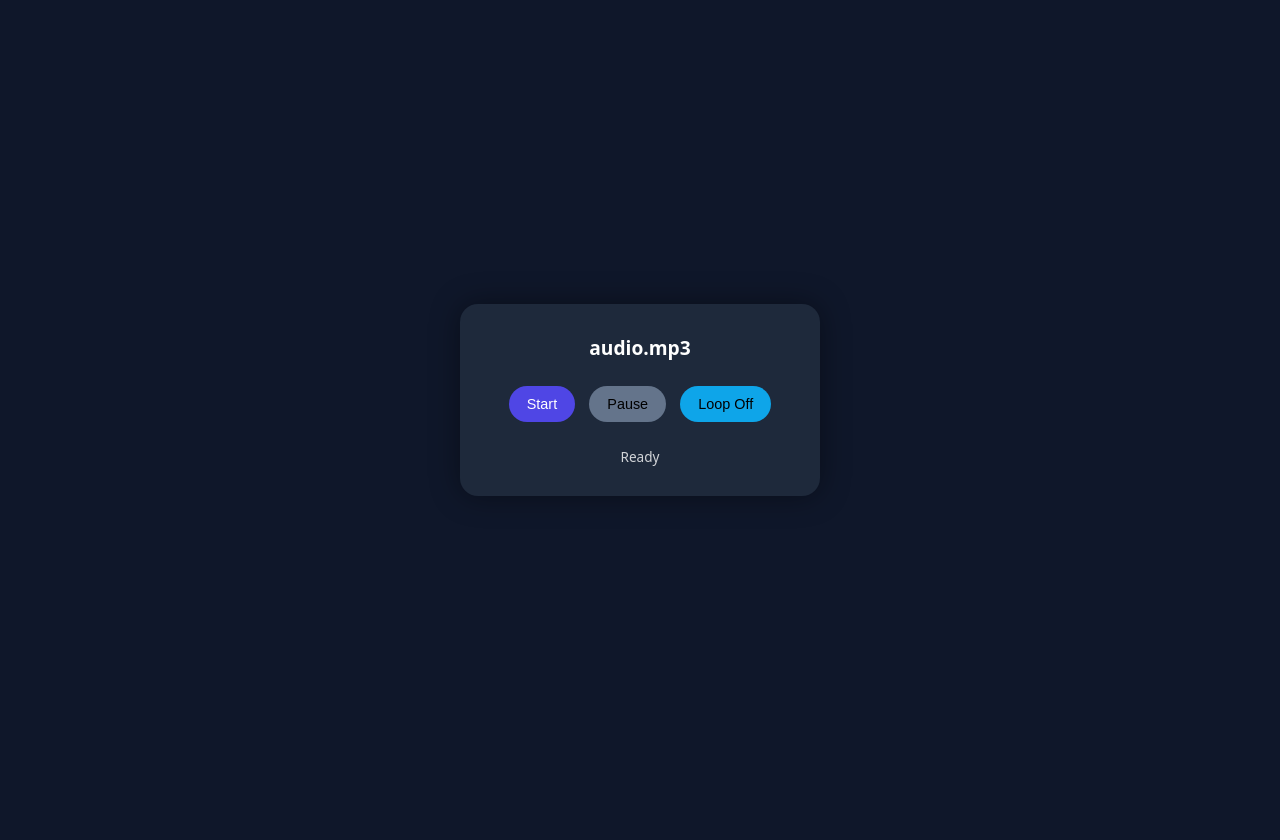
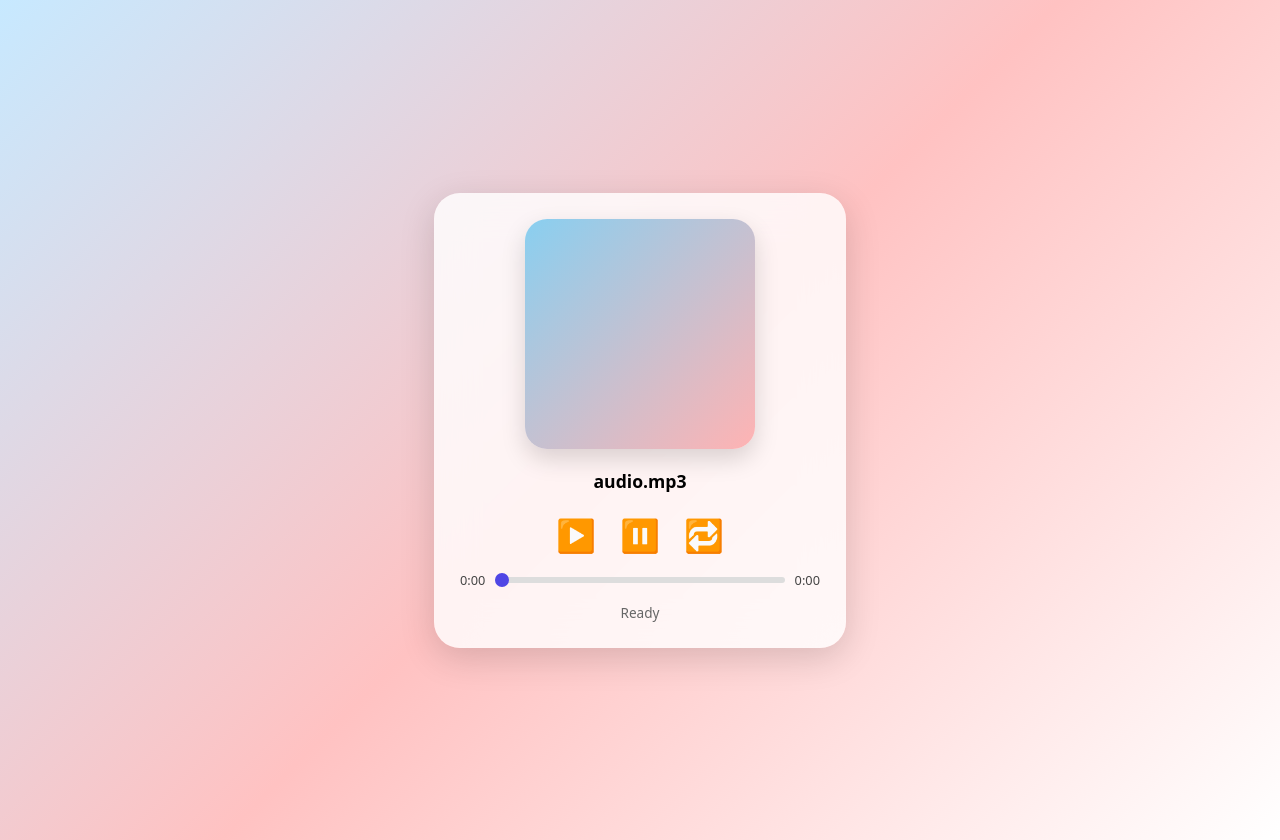
Before and after one commit to Parrotcoding/comment-est-il, a plain HTML site: page index.html in a window 1280 px wide. Before the commit the page ends 800 px from the top, so only its background shows below. Drawn offline with Linux system fonts and the light colour scheme.

Commit message:
Update index.html

```diff
--- a/index.html
+++ b/index.html
@@ -2,63 +2,102 @@
 <html lang="en">
 <head>
 <meta charset="UTF-8">
-<title>Simple Audio Player</title>
+<title>Modern Audio Player</title>
 <meta name="viewport" content="width=device-width, initial-scale=1">
 
 <style>
     body {
         margin: 0;
         font-family: system-ui, sans-serif;
-        background: #0f172a;
-        color: white;
+        background: linear-gradient(135deg, #c7e9ff, #ffc2c2, #ffffff);
+        height: 100vh;
         display: flex;
-        height: 100vh;
+        justify-content: center;
         align-items: center;
-        justify-content: center;
+        padding: 20px;
     }
 
     .player {
-        background: #1e293b;
-        padding: 30px;
-        border-radius: 18px;
-        width: 300px;
+        width: 360px;
+        background: #ffffffcc;
+        backdrop-filter: blur(20px);
+        border-radius: 26px;
+        padding: 26px;
+        box-shadow: 0 10px 35px rgba(0,0,0,0.15);
         text-align: center;
-        box-shadow: 0 0 30px rgba(0,0,0,0.4);
+    }
+
+    .cover {
+        width: 230px;
+        height: 230px;
+        margin: 0 auto 20px;
+        border-radius: 22px;
+        background: linear-gradient(135deg, #89cff0, #ffb3b3);
+        box-shadow: 0 10px 25px rgba(0,0,0,0.15);
     }
 
     h2 {
-        margin: 0 0 20px;
+        margin: 12px 0 20px;
+        font-size: 1.1rem;
         font-weight: 600;
-        font-size: 1.2rem;
     }
 
-    .btn {
-        display: inline-block;
-        margin: 5px;
-        padding: 10px 18px;
-        border-radius: 30px;
-        font-size: 0.9rem;
-        cursor: pointer;
-        border: none;
-        transition: 0.15s;
-        user-select: none;
+    .controls {
+        margin-top: 18px;
+        display: flex;
+        justify-content: center;
+        gap: 24px;
+        font-size: 2rem;
     }
 
-    .start { background: #4f46e5; color: white; }
-    .pause { background: #64748b; }
-    .loop { background: #0ea5e9; }
+    .controls span {
+        cursor: pointer;
+        user-select: none;
+        transition: 0.15s;
+    }
 
-    .btn:hover { opacity: 0.85; }
+    .controls span:hover {
+        transform: scale(1.15);
+        opacity: 0.8;
+    }
 
     .loop.active {
-        background: #22c55e !important;
-        color: #0f172a;
+        color: #22c55e;
+    }
+
+    .progress-container {
+        width: 100%;
+        margin-top: 15px;
+        display: flex;
+        align-items: center;
+        gap: 8px;
+        font-size: 0.8rem;
+        color: #444;
+    }
+
+    input[type="range"] {
+        flex: 1;
+        -webkit-appearance: none;
+        height: 6px;
+        border-radius: 4px;
+        background: #ddd;
+        outline: none;
+        cursor: pointer;
+    }
+
+    input[type="range"]::-webkit-slider-thumb {
+        -webkit-appearance: none;
+        width: 14px;
+        height: 14px;
+        background: #4f46e5;
+        border-radius: 50%;
+        cursor: pointer;
     }
 
     #status {
-        margin-top: 20px;
+        margin-top: 14px;
         font-size: 0.85rem;
-        opacity: 0.8;
+        color: #666;
     }
 </style>
 </head>
@@ -66,11 +105,22 @@
 <body>
 
 <div class="player">
+
+    <div class="cover"></div>
+
     <h2>audio.mp3</h2>
 
-    <button class="btn start" id="playBtn">Start</button>
-    <button class="btn pause" id="pauseBtn">Pause</button>
-    <button class="btn loop" id="loopBtn">Loop Off</button>
+    <div class="controls">
+        <span id="playBtn">▶️</span>
+        <span id="pauseBtn">⏸️</span>
+        <span id="loopBtn" class="loop">🔁</span>
+    </div>
+
+    <div class="progress-container">
+        <span id="current">0:00</span>
+        <input type="range" id="seek" value="0" min="0" max="100">
+        <span id="duration">0:00</span>
+    </div>
 
     <div id="status">Ready</div>
 </div>
@@ -83,6 +133,20 @@
     const pauseBtn = document.getElementById("pauseBtn");
     const loopBtn = document.getElementById("loopBtn");
     const status = document.getElementById("status");
+    const seek = document.getElementById("seek");
+    const current = document.getElementById("current");
+    const duration = document.getElementById("duration");
+
+    function formatTime(sec) {
+        sec = Math.floor(sec);
+        const m = Math.floor(sec / 60);
+        const s = sec % 60;
+        return `${m}:${s.toString().padStart(2, '0')}`;
+    }
+
+    audio.onloadedmetadata = () => {
+        duration.textContent = formatTime(audio.duration);
+    };
 
     playBtn.onclick = () => {
         audio.play();
@@ -97,7 +161,18 @@
     loopBtn.onclick = () => {
         audio.loop = !audio.loop;
         loopBtn.classList.toggle("active", audio.loop);
-        loopBtn.textContent = audio.loop ? "Loop On" : "Loop Off";
+        status.textContent = audio.loop ? "Looping" : "Loop Off";
+    };
+
+    // Update progress bar
+    audio.ontimeupdate = () => {
+        seek.value = (audio.currentTime / audio.duration) * 100;
+        current.textContent = formatTime(audio.currentTime);
+    };
+
+    // Seeking
+    seek.oninput = () => {
+        audio.currentTime = (seek.value / 100) * audio.duration;
     };
 
     audio.onended = () => {
```
